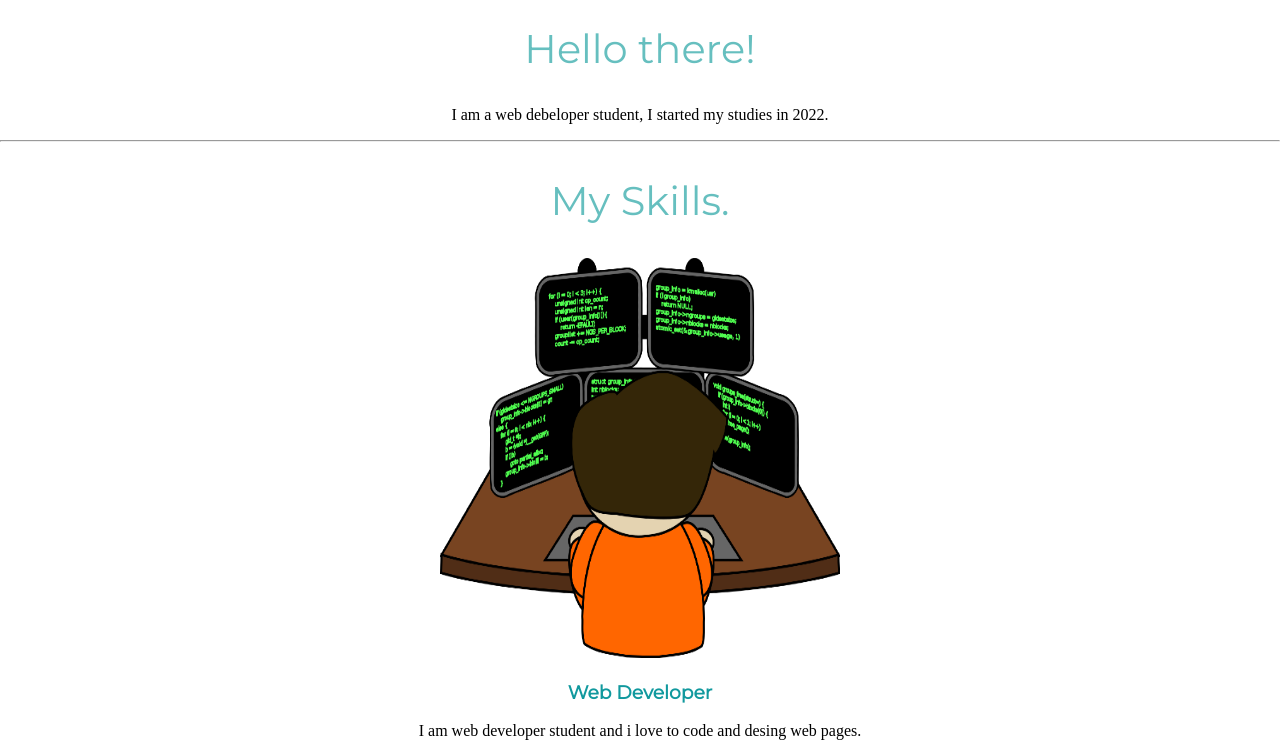
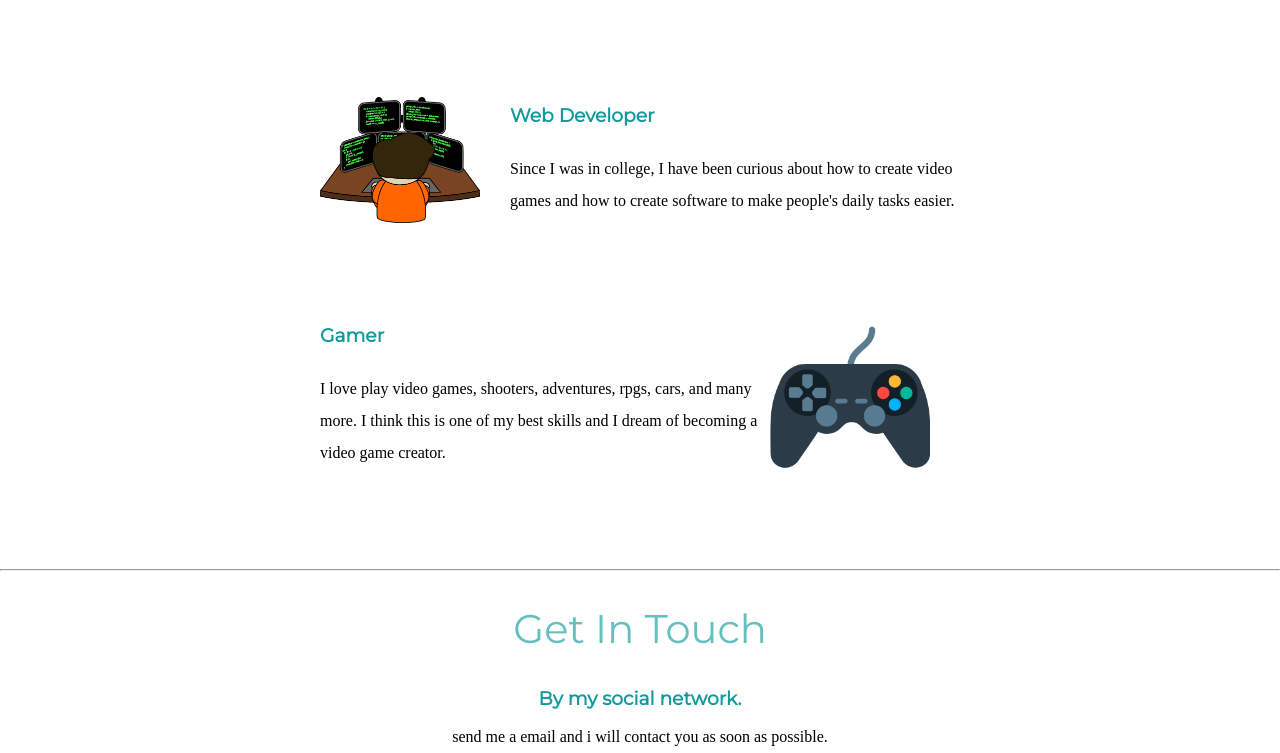
Before and after one commit to DarthWilbert/Styled-Personal-Site, a plain HTML site: page index.html in a window 1280 px wide. Shown: the part 1299-2052 px from the top of the page. Drawn offline with Linux system fonts and the light colour scheme.

Commit message:
styling text

```diff
--- a/CSS/styles.css
+++ b/CSS/styles.css
@@ -6,10 +6,16 @@ body {
 
 h1 {
     font-size: 5.62rem;
-    margin: 50px auto 0 auto;
+    margin: 50px auto 0;
     font-family: 'Sacramento', cursive;
     color: #66BFBF;
-    line-height: 4;
+
+}
+.skill-row {
+    width: 50%;
+    margin: 100px auto 100px auto;
+    text-align: left;
+    line-height: 2;
 }
 h2 {
     font-size: 2.5rem;
@@ -18,10 +24,11 @@ h2 {
     color: #66BFBF;
 }
 h3 {
-    font-family:'Montserrat', sans-serif;
+    font-family: 'Montserrat', sans-serif;
     color: #11999E;
+
 }
-a{
+a {
     color: #11999E;
 }
 
@@ -31,9 +38,7 @@ a{
     padding-top: 100px;
 }
 
-
-
-.top-cloud{
+.top-cloud {
     position: absolute;
     top: 50px;
     right: 300px;
@@ -45,3 +50,14 @@ a{
     bottom: 300px;
 
 }
+.student {
+    width: 25%;
+    float: left;
+    margin-right: 30px;
+
+}
+.gamer {
+    width: 25%;
+    float: right;
+    margin-right: 30px;
+}
--- a/index.html
+++ b/index.html
@@ -5,8 +5,13 @@
         <link rel="stylesheet" href="CSS/styles.css">
         <link rel="icon" href="favicon.ico">
         <link rel="preconnect" href="https://fonts.googleapis.com">
-    <link rel="preconnect" href="https://fonts.gstatic.com" crossorigin>
-    <link href="https://fonts.googleapis.com/css2?family=Montserrat&family=Sacramento&family=VT323&display=swap" rel="stylesheet">
+        <link
+            rel="preconnect"
+            href="https://fonts.gstatic.com"
+            crossorigin="crossorigin">
+        <link
+            href="https://fonts.googleapis.com/css2?family=Montserrat&family=Sacramento&family=VT323&display=swap"
+            rel="stylesheet">
         <!-- <meta name="viewport" content="width=device-width, initial-scale=1.0"> -->
         <title>Wilberts Site</title>
     </head>
@@ -14,14 +19,21 @@
         <div class="top-container">
             <img class="top-cloud" src="CSS/images/cloud.png" alt="mountain image">
             <h1>I'm Wilbert.</h1>
-        <h2>a <u><span class="pro">pro</u></span>gramer.</h2>
+            <h2>a
+                <u>
+                    <span class="pro">pro</u>
+                </span>gramer.</h2>
             <img class="bottom-cloud" src="CSS/images/cloud.png" alt="cloud image">
             <img src="CSS/images/mountain.png" alt="cloud image">
 
         </div>
         <div class="middle-container">
             <div class="profile">
-          <img src="CSS/images/profile photo 2.png" alt="Wilbert profile photo" width="300px" height="300px">
+                <img
+                    src="CSS/images/profile photo 2.png"
+                    alt="Wilbert profile photo"
+                    width="300px"
+                    height="300px">
                 <h2>Hello there!</h2>
                 <p>I am a web debeloper student, I started my studies in 2022.</p>
             </div>
@@ -29,14 +41,20 @@
             <div class="skills">
                 <h2>My Skills.</h2>
                 <div class="skill-row">
-            <img class="studen" src="CSS/images/programing.png" alt="student in front of computers" width="400px" height="400px">
+                    <img
+                        class="student"
+                        src="CSS/images/programing.png"
+                        alt="student in front of computers">
                     <h3>Web Developer</h3>
-            <p>I am web developer student and i love to code and desing web pages.</p>
+                    <p>Since I was in college, I have been curious about how to create video games and how to create software to make people's daily tasks easier. </p>
                 </div>
                 <div class="skill-row">
-            <img class="gamer" src="CSS/images/controler.png" alt="controler" width="400px" height="400px">
+                    <img
+                        class="gamer"
+                        src="CSS/images/controler.png"
+                        alt="controler">
                     <h3>Gamer</h3>
-            <p>I love play video games, shooters, adventures, rpgs, cars, and many more.</p>
+                    <p>I love play video games, shooters, adventures, rpgs, cars, and many more. I think this is one of my best skills and I dream of becoming a video game creator.</p>
                 </div>
             </div>
             <hr>
@@ -48,14 +66,14 @@
             </div>
         </div>
 
-
         <div class="bottom-container">
-        <a class="footer-link" href="https://www.linkedin.com/in/wilbert-manuel-marcano-hernandez-a27962135/">LinkedIn</a>
+            <a
+                class="footer-link"
+                href="https://www.linkedin.com/in/wilbert-manuel-marcano-hernandez-a27962135/">LinkedIn</a>
             <a class="footer-link" href="https://twitter.com/MarcanoWilbert">Twitter</a>
             <a class="footer-link" href="https://www.instagram.com/wilbertmarcano/">Instagram</a>
             <p>© Wilbert Marcano.</p>
         </div>
 
-
     </body>
 </html>
```
Lines whose indentation alone changed are shown as unchanged.
